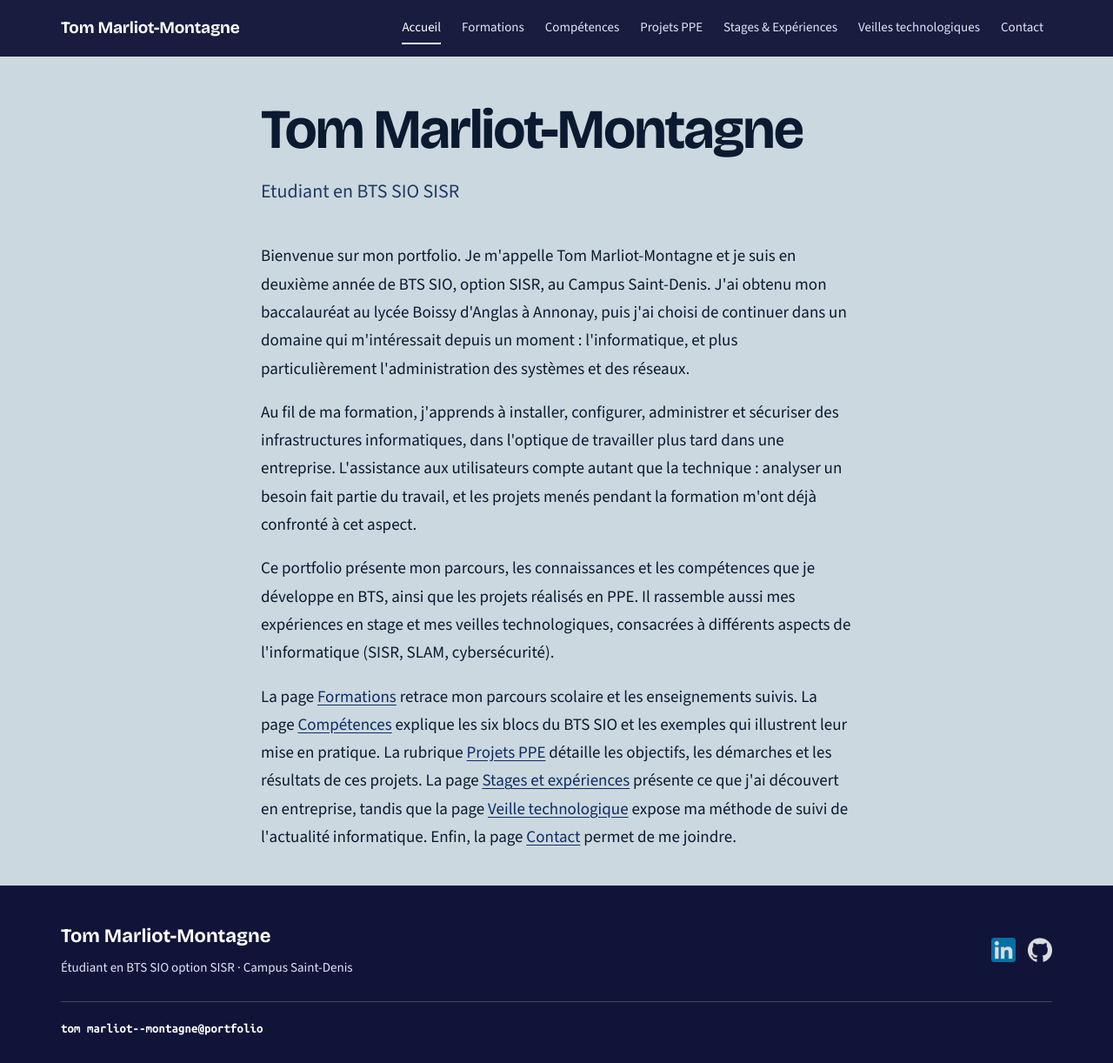
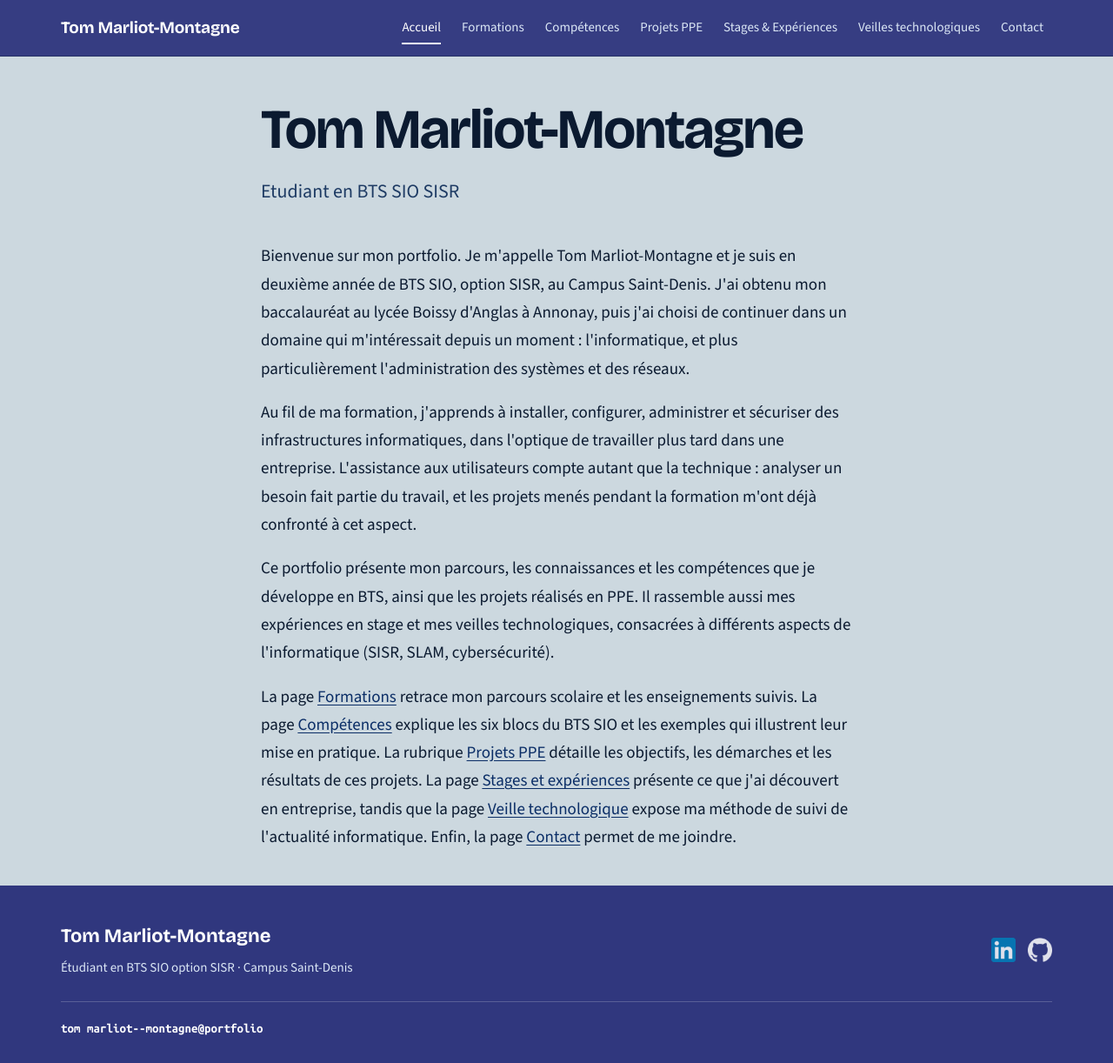
Before and after one commit to Tomino07/portfolio, a plain HTML site: page index.html in a window 1280 px wide. Shown: the whole page at 87% size. Drawn offline with nearby package versions, Linux system fonts and the light colour scheme.

Commit message:
Update style.css

```diff
--- a/css/style.css
+++ b/css/style.css
@@ -62,7 +62,7 @@ strong { color: var(--text); font-weight: 700; }
   position: sticky;
   top: 0;
   z-index: 10;
-  background: rgba(17, 20, 57, .96);
+  background: rgba(48, 55, 126, .96);
   backdrop-filter: blur(8px);
   -webkit-backdrop-filter: blur(8px);
   border-bottom: 1px solid rgba(11, 26, 48, .35);
@@ -220,7 +220,7 @@ button[type="submit"]:hover { background: #1d4a8a; }
 .form-status { font-size: 16px; color: var(--navy); font-weight: 600; margin-top: 14px; }
 
 .site-footer {
-  background: #111439;
+  background: #30377E;
   font-size: 15px;
   color: var(--deep-text);
 }
```
